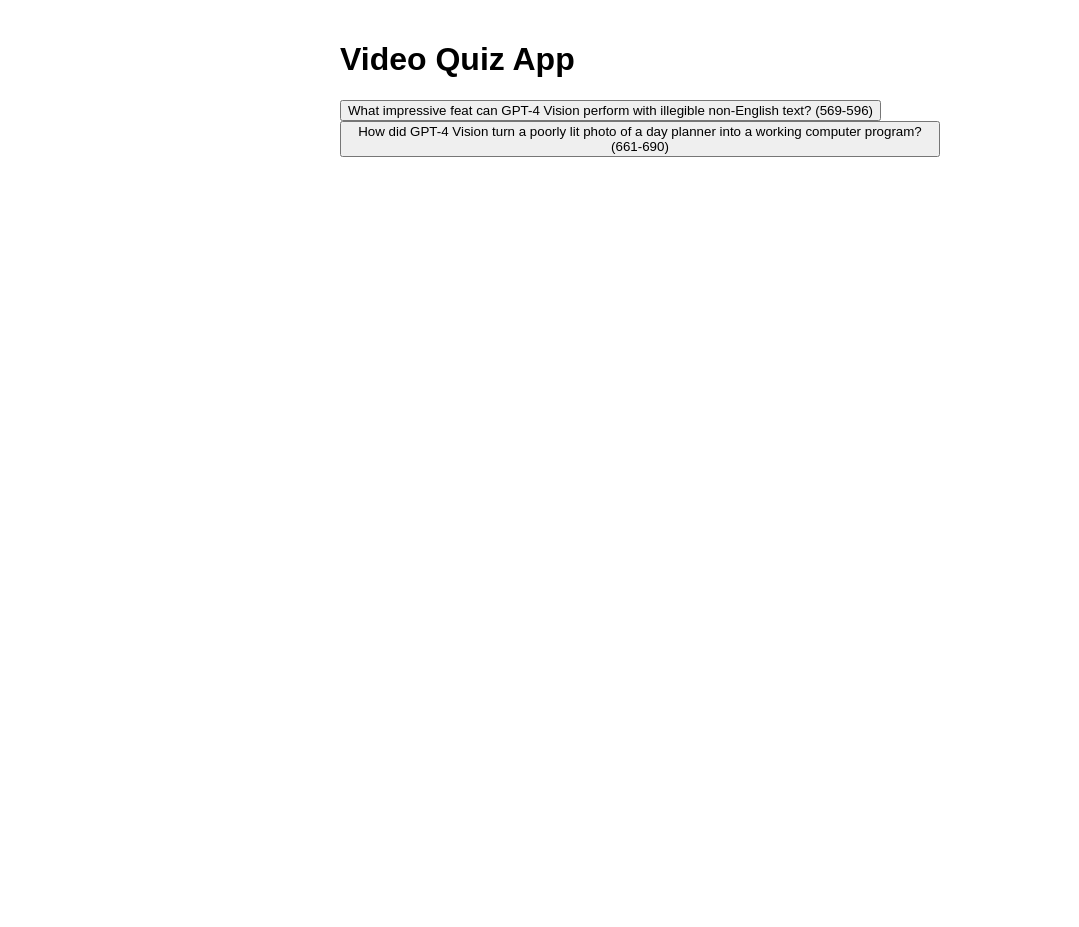
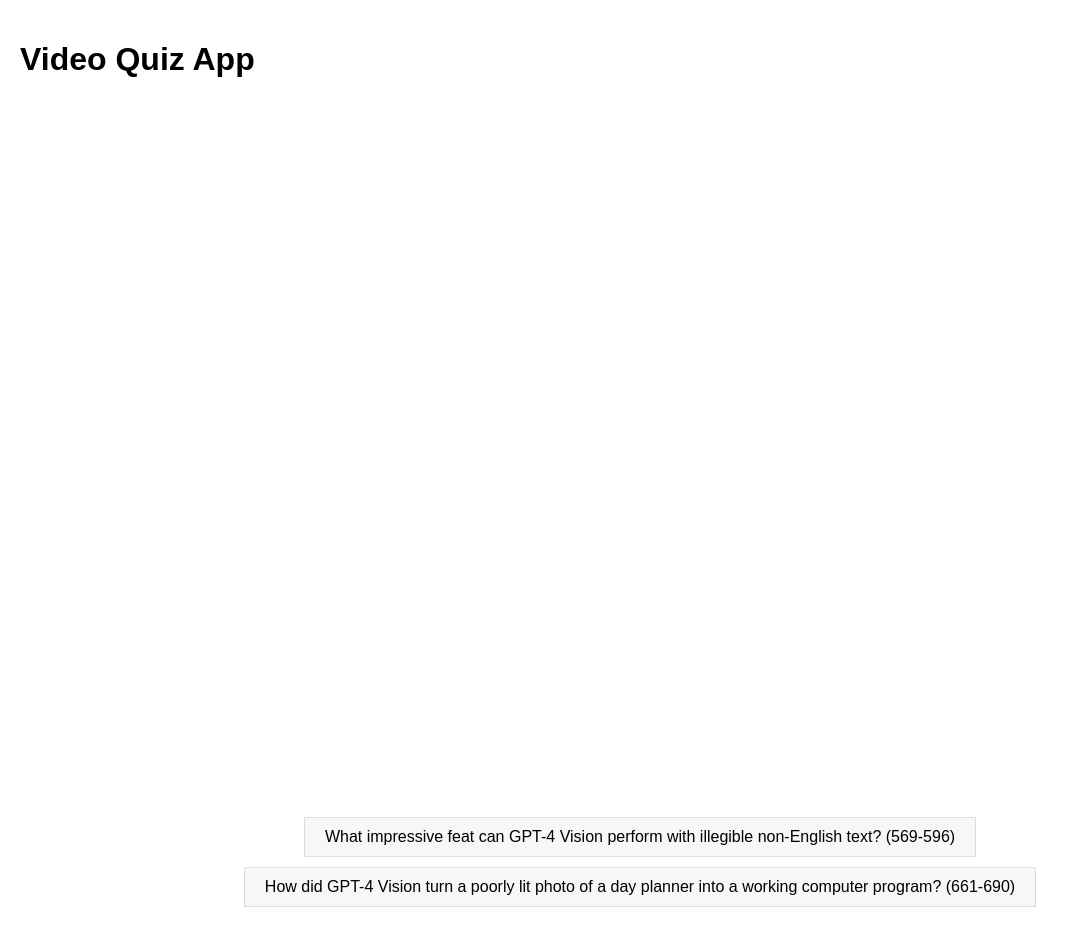
Before and after one commit to mordechaipotash/video-quiz-app, a plain HTML site: page index.html in a window 1280 px wide. Shown: the whole page, without its empty margins (0-1079 px from the left). Before the commit the page ends 800 px from the top, so only its background shows below. Drawn offline with Linux system fonts and the light colour scheme.

Commit message:
Update style.css

```diff
--- a/style.css
+++ b/style.css
@@ -1,25 +1,61 @@
 body {
 	font-family: Arial, sans-serif;
+	display: flex;
+	justify-content: center;
+	align-items: center;
+	flex-direction: column;
 	margin: 0;
 	padding: 20px;
   }
 
-#app {
-  max-width: 600px;
-  margin: 0 auto;
+  .question-title {
+	margin: 20px 0;
+	font-size: 20px;
+	font-weight: bold;
+	text-align: center;
   }
 
-#questions {
-  margin-bottom: 20px;
+  .questions-container {
+	display: flex;
+	flex-wrap: wrap;
+	justify-content: center;
+	gap: 10px;
+	margin-top: 20px;
   }
 
-.question {
-  background-color: #f1f1f1;
-  padding: 10px;
-  margin-bottom: 10px;
+  .button {
+	padding: 10px 20px;
+	font-size: 16px;
 	cursor: pointer;
+	outline: none;
+	border: 1px solid #ddd;
+	background-color: #f7f7f7;
+	transition: background-color 0.3s ease;
   }
 
-.question:hover {
-  background-color: #e0e0e0;
+  .button:hover {
+	background-color: #e7e7e7;
   }
+
+  #playerWrapper {
+	position: relative;
+	padding-bottom: 56.25%; /* 16:9 aspect ratio */
+	height: 0;
+	overflow: hidden;
+	max-width: 100%;
+  }
+
+  #player {
+	position: absolute;
+	top: 0;
+	left: 0;
+	width: 100%;
+	height: 100%;
+  }
+
+  @media (max-width: 480px) {
+	.button {
+	  font-size: 14px;
+	  padding: 8px 16px;
+	}
+  }
```
Lines whose indentation alone changed are shown as unchanged.
